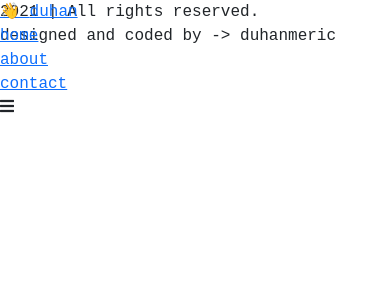
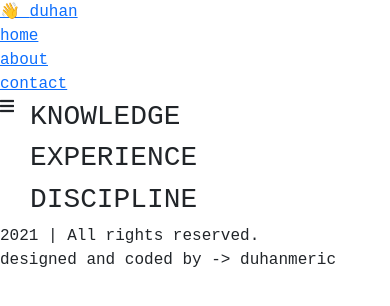
Before and after one commit to duhanmeric/personal-website-2.0, a React (Create React App) app in the folder client/: page /about in a window 390 px wide. Shown: the top 306 px of the page. Built offline with nearby package versions, Linux system fonts and the light colour scheme.

Commit message:
about intro

```diff
--- a/client/src/App.tsx
+++ b/client/src/App.tsx
@@ -3,6 +3,7 @@ import Header from "./components/Header";
 import { BrowserRouter as Router, Switch, Route } from "react-router-dom";
 import Home from "./views/Home";
 import Footer from "./components/Footer";
+import About from "./views/About";
 
 function App() {
   const [theme, setTheme] = useState(
@@ -31,6 +32,9 @@ function App() {
           <Route exact path="/">
             <Home />
           </Route>
+          <Route exact path="/about">
+            <About />
+          </Route>
         </Switch>
         <Footer />
       </div>
--- /dev/null
+++ b/client/src/components/AboutShow.tsx
@@ -0,0 +1,29 @@
+import React from "react";
+
+const AboutShow: React.FC = () => {
+  const tencityWords = [
+    {
+      word: "knowledge",
+    },
+    {
+      word: "experience",
+    },
+    {
+      word: "discipline",
+    },
+  ];
+
+  return (
+    <div id="about-show">
+      {tencityWords.map((t) => (
+        <div key={t.word} className="tencity-text-container" data-aos="fade-up">
+          <h1 className="tencity-text glitch" data-text={t.word.toUpperCase()}>
+            {t.word.toUpperCase()}
+          </h1>
+        </div>
+      ))}
+    </div>
+  );
+};
+
+export default AboutShow;
--- a/client/src/index.css
+++ b/client/src/index.css
@@ -29,6 +29,7 @@ code {
 @import "./styles/_intro.css";
 @import "./styles/_works.css";
 @import "./styles/_footer.css";
+@import "./styles/_aboutShow.css";
 @import url("https://fonts.googleapis.com/css2?family=Space+Mono:wght@400;700&display=swap");
 
 html,
@@ -42,13 +43,15 @@ body,
   font-family: "Space Mono", monospace;
 }
 
-#home {
+#home,
+#about {
   margin-top: 100px;
   padding: 0 100px 0 100px;
 }
 
 @media screen and (max-width: 768px) {
-  #home {
+  #home,
+  #about {
     padding: 0 30px;
   }
 }
--- /dev/null
+++ b/client/src/styles/_aboutShow.css
@@ -0,0 +1,259 @@
+#about-show {
+  width: 100%;
+  height: calc(100vh - 100px);
+  padding: 50px 0 120px 0;
+  transition: all 0.3s;
+  display: flex;
+  flex-direction: column;
+  justify-content: space-between;
+  align-items: center;
+}
+
+.tencity-text {
+  font-size: 72px;
+  font-weight: bold;
+  cursor: pointer;
+  letter-spacing: 0.5em;
+  user-select: none;
+}
+
+.tencity-text:hover {
+  font-style: italic;
+}
+
+.glitch {
+  position: relative;
+  font-size: 4em;
+  animation: glitch-skew 1s infinite linear alternate-reverse;
+}
+.glitch::before {
+  content: attr(data-text);
+  position: absolute;
+  top: 0;
+  left: 0;
+  width: 100%;
+  height: 100%;
+  left: 2px;
+  text-shadow: -2px 0 #f44336;
+  clip: rect(44px, 450px, 56px, 0);
+  animation: glitch-anim 5s infinite linear alternate-reverse;
+}
+.glitch::after {
+  content: attr(data-text);
+  position: absolute;
+  top: 0;
+  left: 0;
+  width: 100%;
+  height: 100%;
+  left: -2px;
+  text-shadow: -2px 0 #00ba63, 2px 2px #f44336;
+  animation: glitch-anim2 1s infinite linear alternate-reverse;
+}
+
+@keyframes glitch-anim {
+  0% {
+    clip: rect(26px, 9999px, 74px, 0);
+    transform: skew(0.57deg);
+  }
+  5% {
+    clip: rect(83px, 9999px, 61px, 0);
+    transform: skew(0.53deg);
+  }
+  10% {
+    clip: rect(30px, 9999px, 7px, 0);
+    transform: skew(0.03deg);
+  }
+  15% {
+    clip: rect(75px, 9999px, 38px, 0);
+    transform: skew(0.4deg);
+  }
+  20% {
+    clip: rect(57px, 9999px, 94px, 0);
+    transform: skew(0.73deg);
+  }
+  25% {
+    clip: rect(84px, 9999px, 44px, 0);
+    transform: skew(0.49deg);
+  }
+  30% {
+    clip: rect(77px, 9999px, 40px, 0);
+    transform: skew(0.05deg);
+  }
+  35% {
+    clip: rect(56px, 9999px, 45px, 0);
+    transform: skew(0.84deg);
+  }
+  40% {
+    clip: rect(89px, 9999px, 36px, 0);
+    transform: skew(0.45deg);
+  }
+  45% {
+    clip: rect(43px, 9999px, 71px, 0);
+    transform: skew(0.09deg);
+  }
+  50% {
+    clip: rect(87px, 9999px, 66px, 0);
+    transform: skew(0.6deg);
+  }
+  55% {
+    clip: rect(86px, 9999px, 40px, 0);
+    transform: skew(0.1deg);
+  }
+  60% {
+    clip: rect(88px, 9999px, 79px, 0);
+    transform: skew(0.41deg);
+  }
+  65% {
+    clip: rect(75px, 9999px, 22px, 0);
+    transform: skew(0.61deg);
+  }
+  70% {
+    clip: rect(54px, 9999px, 83px, 0);
+    transform: skew(0.64deg);
+  }
+  75% {
+    clip: rect(12px, 9999px, 1px, 0);
+    transform: skew(0.29deg);
+  }
+  80% {
+    clip: rect(80px, 9999px, 42px, 0);
+    transform: skew(0.86deg);
+  }
+  85% {
+    clip: rect(61px, 9999px, 29px, 0);
+    transform: skew(0.63deg);
+  }
+  90% {
+    clip: rect(62px, 9999px, 15px, 0);
+    transform: skew(0.88deg);
+  }
+  95% {
+    clip: rect(55px, 9999px, 88px, 0);
+    transform: skew(0.48deg);
+  }
+  100% {
+    clip: rect(93px, 9999px, 7px, 0);
+    transform: skew(0.39deg);
+  }
+}
+@keyframes glitch-anim2 {
+  0% {
+    clip: rect(53px, 9999px, 96px, 0);
+    transform: skew(0.02deg);
+  }
+  5% {
+    clip: rect(83px, 9999px, 31px, 0);
+    transform: skew(0.87deg);
+  }
+  10% {
+    clip: rect(90px, 9999px, 99px, 0);
+    transform: skew(0.71deg);
+  }
+  15% {
+    clip: rect(7px, 9999px, 65px, 0);
+    transform: skew(0.54deg);
+  }
+  20% {
+    clip: rect(40px, 9999px, 45px, 0);
+    transform: skew(0.57deg);
+  }
+  25% {
+    clip: rect(89px, 9999px, 35px, 0);
+    transform: skew(0.84deg);
+  }
+  30% {
+    clip: rect(15px, 9999px, 12px, 0);
+    transform: skew(0.6deg);
+  }
+  35% {
+    clip: rect(1px, 9999px, 34px, 0);
+    transform: skew(0.1deg);
+  }
+  40% {
+    clip: rect(95px, 9999px, 88px, 0);
+    transform: skew(0.68deg);
+  }
+  45% {
+    clip: rect(89px, 9999px, 48px, 0);
+    transform: skew(0.63deg);
+  }
+  50% {
+    clip: rect(90px, 9999px, 51px, 0);
+    transform: skew(0.37deg);
+  }
+  55% {
+    clip: rect(64px, 9999px, 81px, 0);
+    transform: skew(0.98deg);
+  }
+  60% {
+    clip: rect(70px, 9999px, 30px, 0);
+    transform: skew(0.95deg);
+  }
+  65% {
+    clip: rect(68px, 9999px, 62px, 0);
+    transform: skew(0.56deg);
+  }
+  70% {
+    clip: rect(41px, 9999px, 92px, 0);
+    transform: skew(0.82deg);
+  }
+  75% {
+    clip: rect(34px, 9999px, 41px, 0);
+    transform: skew(0.57deg);
+  }
+  80% {
+    clip: rect(100px, 9999px, 82px, 0);
+    transform: skew(0.65deg);
+  }
+  85% {
+    clip: rect(17px, 9999px, 83px, 0);
+    transform: skew(0.7deg);
+  }
+  90% {
+    clip: rect(72px, 9999px, 9px, 0);
+    transform: skew(0.71deg);
+  }
+  95% {
+    clip: rect(52px, 9999px, 94px, 0);
+    transform: skew(0.18deg);
+  }
+  100% {
+    clip: rect(88px, 9999px, 22px, 0);
+    transform: skew(0.89deg);
+  }
+}
+@keyframes glitch-skew {
+  0% {
+    transform: skew(-4deg);
+  }
+  10% {
+    transform: skew(5deg);
+  }
+  20% {
+    transform: skew(2deg);
+  }
+  30% {
+    transform: skew(-4deg);
+  }
+  40% {
+    transform: skew(-2deg);
+  }
+  50% {
+    transform: skew(5deg);
+  }
+  60% {
+    transform: skew(-4deg);
+  }
+  70% {
+    transform: skew(-3deg);
+  }
+  80% {
+    transform: skew(1deg);
+  }
+  90% {
+    transform: skew(-3deg);
+  }
+  100% {
+    transform: skew(3deg);
+  }
+}
--- /dev/null
+++ b/client/src/views/About.tsx
@@ -0,0 +1,12 @@
+import React from "react";
+import AboutShow from "../components/AboutShow";
+
+const About: React.FC = () => {
+  return (
+    <section id="about">
+      <AboutShow />
+    </section>
+  );
+};
+
+export default About;
```
